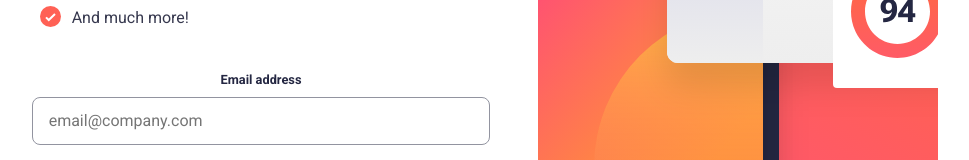
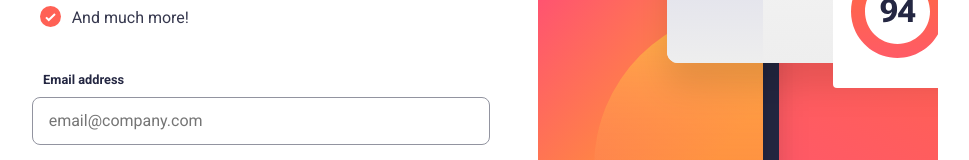
Before and after one commit to sclingan/newsletter-sign-up, a React (Vite) app: page / in a window 1280 px wide. Shown: the part 399-559 px from the top of the page, without its empty margins (163-1132 px from the left). Built offline with nearby package versions, Linux system fonts and the light colour scheme.

Commit message:
Adding error states

```diff
--- a/src/App.css
+++ b/src/App.css
@@ -102,6 +102,7 @@ label {
   font-weight: 700;
   font-size: 0.8rem;
   color: hsl(234, 29%, 20%);
+  min-width: 95%;
 }
 
 input[type=email] {
@@ -168,4 +169,7 @@ button:hover {
     align-items: center;
     grid-column: 1;
   }
+  .error {
+    padding-left: 13rem;
+  }
 }/*# sourceMappingURL=App.css.map */
--- a/src/App.scss
+++ b/src/App.scss
@@ -72,6 +72,7 @@ label {
     font-weight: $fw-700;
     font-size: 0.8rem;
     color: $neutral-slate-grey;
+    min-width: 95%;
 }
 //attribute selector
 input[type='email'] {
@@ -140,4 +141,9 @@ button:hover {
     align-items: center;
     grid-column: 1;
   }
+
+  .error {
+    padding-left: 13rem;
+  }
+
 }
--- a/src/form.tsx
+++ b/src/form.tsx
@@ -19,6 +19,9 @@ function Form() {
         }else{
             console.log('failed');
             let error = document.getElementsByTagName('span');
+            let input = document.getElementById('email');
+            console.log(input);
+            input.classList.add('input-error');
             error[0].classList.remove('sr-only');
             error[0].classList.add('error');
             console.log(error);
```
Also changed, not shown: 1 other file (tests, documents, lock files or other folders).
